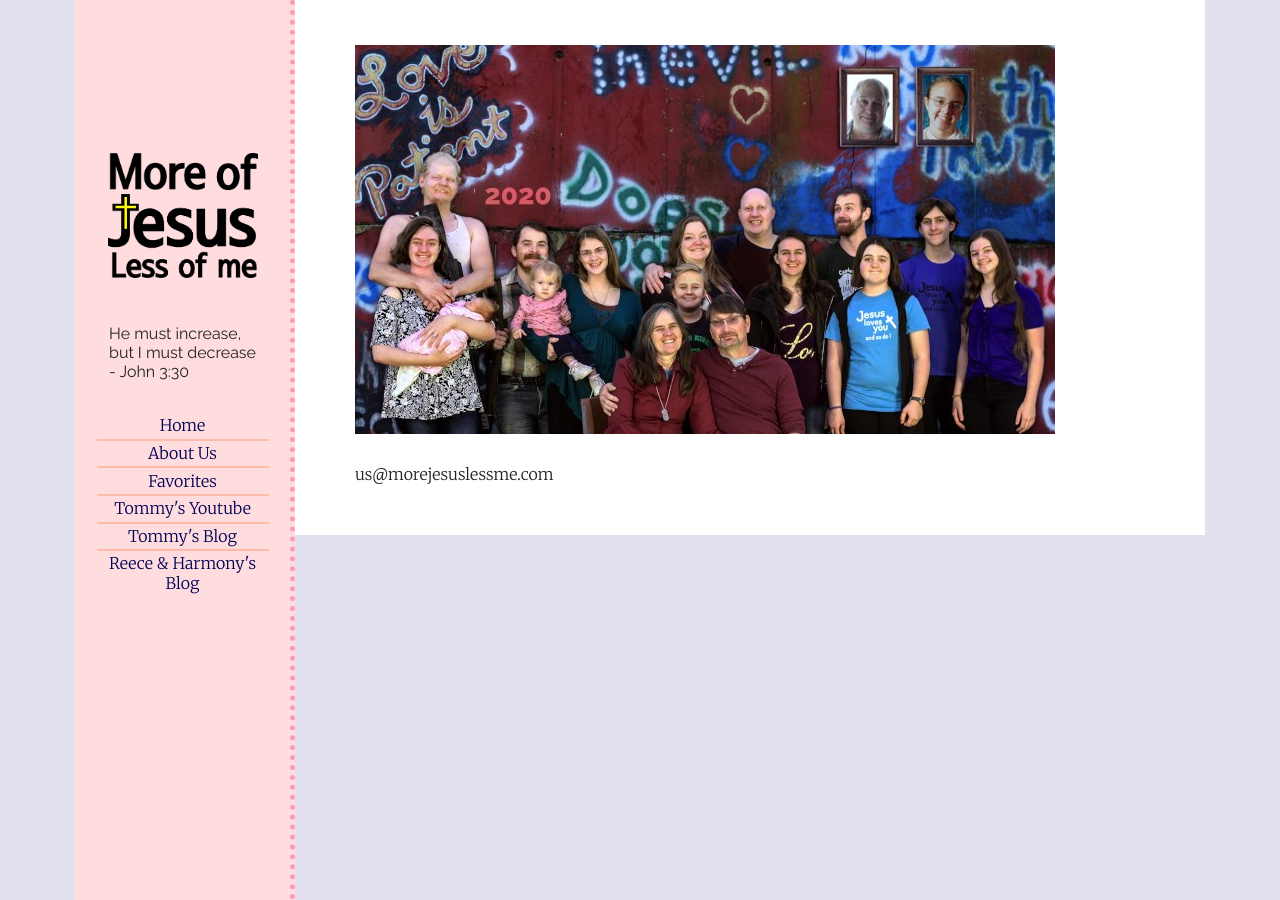
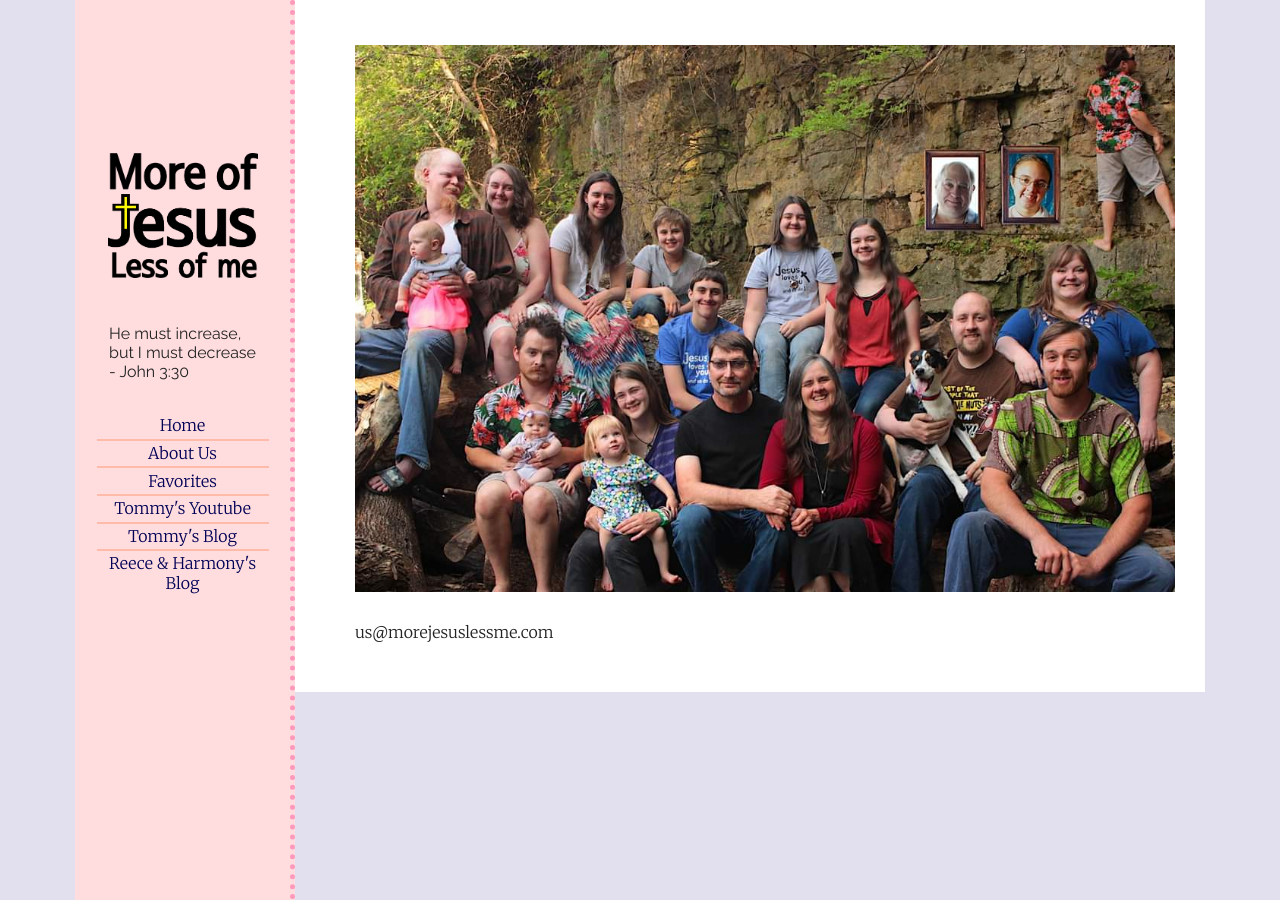
Before and after one commit to reneedowns/reneedowns, a Jekyll site: the page built from about.md, in a window 1280 px wide. Built offline with Jekyll 4.4.1, drawn with Linux system fonts in a browser that asks for light colours.

Commit message:
Update Pages “about”

```diff
--- a/about.md
+++ b/about.md
@@ -1,6 +1,6 @@
 ---
 layout: page
 ---
-![Family Photo](/assets/digital2020.jpg)
+![Family Photo](/assets/fb_img_1630738375674.jpg)
 
 us@morejesuslessme.com
```
Also changed, not shown: assets/fb_img_1630738375674.jpg (added).
